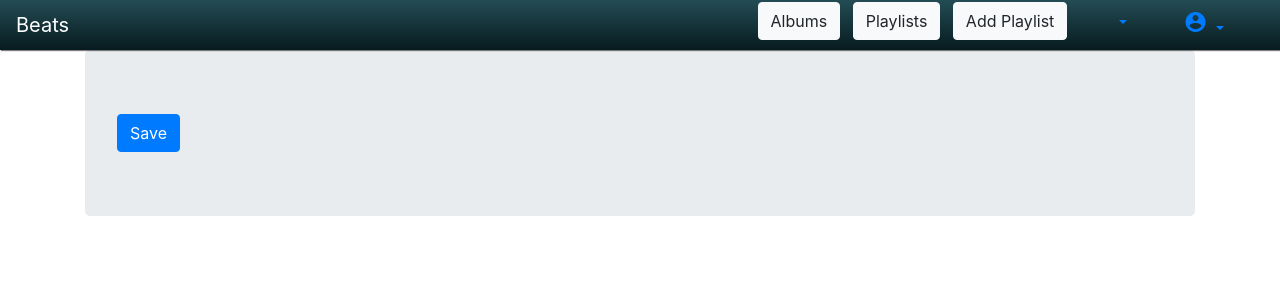
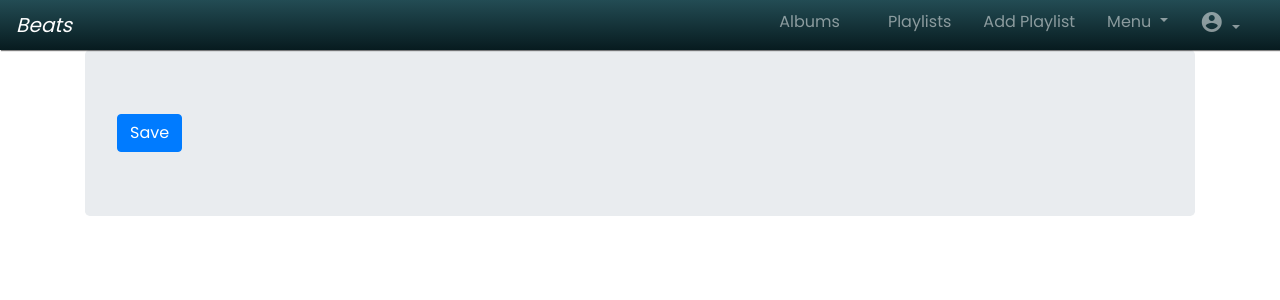
Before and after one commit to darshandv/Music-Management-System, a Django app: a page that uses templates/base.html in a window 1280 px wide. Shown: the top 300 px of the page. Run offline with Django 3.2, Linux system fonts and the light colour scheme; the visitor is signed in with stand-in values (Sample User, id 1); parts of the project's set-up code (start-up, migrations or seed data) failed here and were passed over; some libraries are stand-ins or nearby versions.

Commit message:
All albums added

```diff
--- a/apps/management/models.py
+++ b/apps/management/models.py
@@ -37,7 +37,7 @@ class Album(models.Model):
 
 
 class Song(models.Model):
-    album = models.ForeignKey(Album, on_delete=models.CASCADE)
+    album = models.ForeignKey(Album, on_delete=models.CASCADE,related_name='songs')
     song_title = models.CharField(max_length=250)
     audio_file = models.FileField()
     part_of_playlist = models.ManyToManyField(Playlist, blank = True, related_name = 'songs')
--- a/apps/management/urls.py
+++ b/apps/management/urls.py
@@ -12,4 +12,5 @@ url(r'^favorite/(?P<song_id>\d+)/(?P<user_id>\d+)/(?P<playlist_id>\d+)/', views.
 url(r'^favorite/(?P<song_id>\d+)/(?P<user_id>\d+)/', views.add_favorite_song, name = 'add_favorite_song'),
 url(r'^allsongs', views.SongsListView.as_view(), name = 'all_songs'),
 url(r'^addtoplaylist/(?P<song_id>\d+)/(?P<playlist_id>\d+)/', views.add_to_playlist, name = 'add_to_playlist'),
+url(r'^allalbums/', views.AlbumsListView.as_view(), name = 'all_albums'),
 ]
--- a/apps/management/views.py
+++ b/apps/management/views.py
@@ -3,7 +3,7 @@ from django.urls import reverse
 from django.views.generic import (DetailView, ListView, CreateView)
 from django.contrib.auth.mixins import LoginRequiredMixin
 from django.contrib.auth.decorators import login_required
-from .models import Playlist, Song
+from .models import Playlist, Song, Album
 from django.http import JsonResponse, HttpResponse, HttpResponseRedirect
 from .forms import (PlaylistForm, AddSongForm)
 from django.contrib.auth import get_user_model
@@ -55,11 +55,23 @@ class SongsListView(LoginRequiredMixin,ListView):
         context['playlists'] = playlists
         return context
 
+class AlbumsListView(LoginRequiredMixin,ListView):
+    model = Album
+    template_name = 'management/all_albums.html'
+    context_object_name = 'albums'
+
+    # def get_context_data(self, **kwargs):
+    #     context = super().get_context_data(**kwargs)
+    #     playlists = Playlist.objects.filter(user = self.request.user)
+    #     context['playlists'] = playlists
+    #     return context
+
 
 class PlaylistDetailView(LoginRequiredMixin, DetailView):
     model = Playlist
     template_name = 'management/playlist_detail.html'
     context_object_name = 'playlist'
+
 
 class FavoriteListView(LoginRequiredMixin,ListView):
     model = Song
--- a/templates/base.html
+++ b/templates/base.html
@@ -13,17 +13,33 @@
       <link href="https://fonts.googleapis.com/icon?family=Material+Icons"
         rel="stylesheet">
       <link rel="stylesheet" href="https://use.fontawesome.com/releases/v5.4.1/css/all.css" integrity="sha384-5sAR7xN1Nv6T6+dT2mhtzEpVJvfS3NScPQTrOxhwjIuvcA67KV2R5Jz6kr4abQsz" crossorigin="anonymous">
-        <link href="https://cdnjs.cloudflare.com/ajax/libs/open-iconic/1.1.1/font/css/open-iconic-bootstrap.min.css" rel="stylesheet">
+      <link href="https://cdnjs.cloudflare.com/ajax/libs/open-iconic/1.1.1/font/css/open-iconic-bootstrap.min.css" rel="stylesheet">
+      <link href="https://fonts.googleapis.com/css?family=Poppins" rel="stylesheet">
       <link href="https://fonts.googleapis.com/css?family=Indie+Flower" rel="stylesheet">
       <link rel="stylesheet" href="../static/css/base.css">
       <script src="{% static 'js/main.js' %}"></script>
 
       {%block css_links%}{%endblock%}
 
+      <style>
+
+      .dv-a{
+        color: white;
+      }
+      .dv-cursive{
+        font-style: oblique;
+      }
+
+      body{
+        font-family: 'Poppins';
+      }
+
+      </style>
+
   </head>
   <body>
-    <nav class="navbar navbar-expand-lg navbar-dark bg-dark" >
-      <a class="navbar-brand" href="{% url 'home' %}">Beats</a>
+    <nav class="navbar navbar-expand navbar-dark bg-dark" >
+      <a class="navbar-brand dv-cursive" href="{% url 'home' %}">Beats</a>
       <button class="navbar-toggler" type="button" data-toggle="collapse" data-target="#navbarSupportedContent" aria-controls="navbarSupportedContent" aria-expanded="false" aria-label="Toggle navigation">
         <span class="navbar-toggler-icon"></span>
       </button>
@@ -31,34 +47,38 @@
       <div class="collapse navbar-collapse" id="navbarSupportedContent">
         {% if user.is_authenticated%}
 
-        <ul class="navbar-nav mr-auto">
+        <ul class="navbar-nav ml-auto">
 
 
-       </ul>
+       <!-- </ul>
 
 
-        <ul class="nav justify-content-end">
-          <li class="nav-item dropdown" style="margin-right:1.5rem">
-            <a class="btn btn-light"  role="button" style="margin-right:0.5rem" href="#">Albums</a>
-            <a class="btn btn-light"  role="button" style="margin-right:0.5rem" href="{% url 'management:index'%}">Playlists</a>
-            <a class="btn btn-light" role="button" style="margin-right:0.5rem" href="{% url 'management:playlist_add'%}">Add Playlist</a>
+        <ul class="nav justify-content-end"> -->
+          <li class="nav-item" style="margin-right:1rem">
+            <a class="nav-link "  role="button" style="margin-right:1rem" href="{% url 'management:all_albums'%}">Albums</a>
+          </li>
+          <li class="nav-item">
+            <a class="nav-link"  role="button" style="margin-right:1rem" href="{% url 'management:index'%}">Playlists</a>
+          </li>
+          <li class="nav-item">
+            <a class="nav-link" role="button" style="margin-right:1rem" href="{% url 'management:playlist_add'%}">Add Playlist</a>
 
           </li>
 
-          <li class="nav-item dropdown" style="margin-right:1.5rem">
+          <li class="nav-item dropdown" style="margin-right:1rem">
             <a class="nav-link dropdown-toggle" href="#" id="navbarDropdown" role="button" data-toggle="dropdown" aria-haspopup="true" aria-expanded="false">
-              <span class="oi oi-people"></span>
+              Menu
             </a>
             <div class="dropdown-menu"  aria-labelledby="navbarDropdown">
               <a class="dropdown-item" href="{% url 'management:all_songs'%}" >All songs</a>
               <a class="dropdown-item" href="#" >Favorites</a>
 
-              <div class="dropdown-divider"></div>
-              <a class="dropdown-item" href="#" >Friends List</a>
+              <!-- <div class="dropdown-divider"></div> -->
+              <!-- <a class="dropdown-item" href="#" >Friends List</a> -->
             </div>
           </li>
 
-          <li class="nav-item dropdown" style="margin-right:1.5rem">
+          <li class="nav-item dropdown" style="margin-right:1rem">
             <a class="nav-link dropdown-toggle" href="#" id="navbarDropdown" role="button" data-toggle="dropdown" aria-haspopup="true" aria-expanded="false">
               <i class="material-icons">account_circle</i>
             </a>
```
Also changed, not shown: apps/management/templates/management/all_albums.html (added, +43 -0 lines), apps/management/migrations/0005_auto_20181027_1255.py (added), apps/management/templates/management/images/back.jpg (added), apps/management/templates/management/images/background.jpeg (added), media/album_images/220px-Maroon_5_-_V_Official_Album_Cover.png (added), media/album_images/maroon5.jpeg (added), media/artist_images/adam_levine.jpeg (added), media/playlist_images/Screenshot_from_2017-12-31_17-16-13.png (added), media/playlist_images/adam_levine.jpeg (added), media/playlist_images/maroon5.jpeg (added), static/images/background.jpeg (added), 4 other files.
